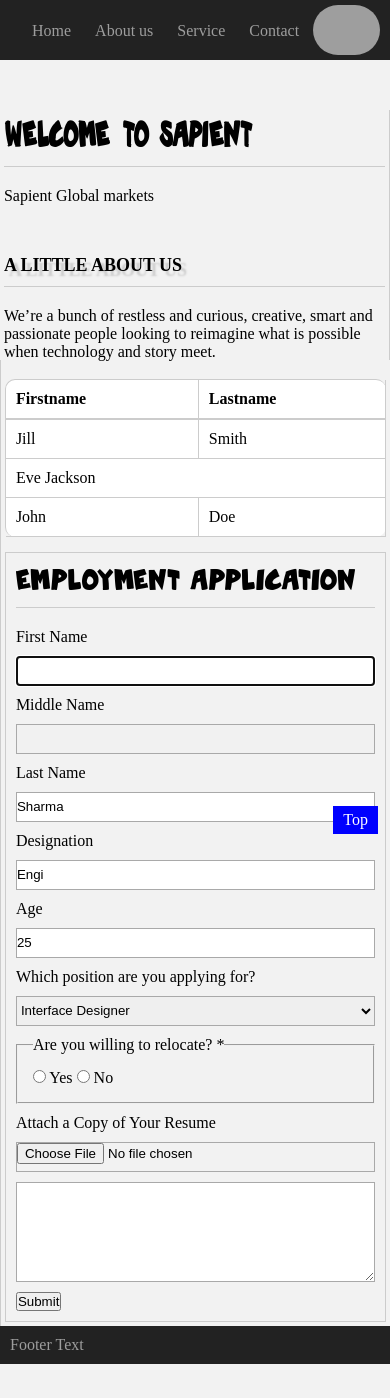
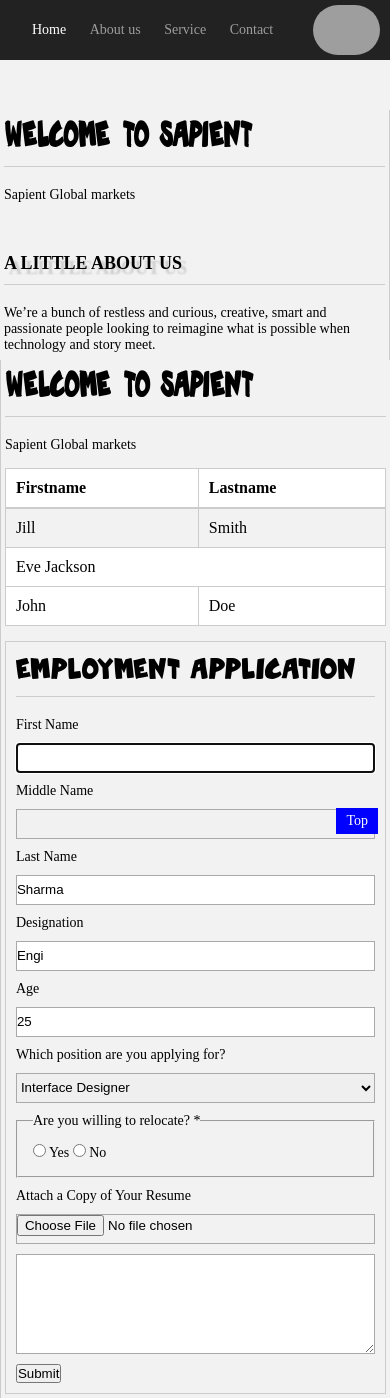
Before and after one commit to ravindermahajan890/GMI-Interactive, a website: page index.html in a window 390 px wide. Shown: the top 1398 px of the page. Before the commit the page ends 1364 px from the top, so only its background shows below. Drawn offline with Linux system fonts and the light colour scheme; grey boxes are pictures that could not be loaded.

Commit message:
Bem+SCSS

```diff
--- /dev/null
+++ b/Gruntfile.js
@@ -0,0 +1,21 @@
+module.exports = function(grunt) {
+	grunt.initConfig({
+		pkg: grunt.file.readJSON('package.json'),
+		sass: {
+			dist: {
+				files: {
+					'styles/app.css' : 'scss/app.scss'
+				}
+			}
+		},
+		watch: {
+			css: {
+				files: '**/*.scss',
+				tasks: ['sass']
+			}
+		}
+	});
+	grunt.loadNpmTasks('grunt-contrib-sass');
+	grunt.loadNpmTasks('grunt-contrib-watch');
+	grunt.registerTask('default',['sass','watch']);
+}
--- a/index.html
+++ b/index.html
@@ -4,101 +4,96 @@
 <head>
 	<title>Sapient GMI</title>
 	<meta name="viewport" content="width=device-width, initial-scale=1.0">
-	<link rel="stylesheet" type="text/css" href="styles/appStyle.css">
+	<link rel="stylesheet" type="text/css" href="styles/app.css">
 </head>
 
 <body>
 
-<header style="background-color: #222222;" id="topBar">
-	<img src="https://res.cloudinary.com/crunchbase-production/image/upload/v1455818025/merbw9euj2b1gojnn2h5.jpg" alt="" height="50" class="profile" />
-	<nav>
+<header style="background-color: #222222;" id="topBar" class="header">
+	<img src="https://res.cloudinary.com/crunchbase-production/image/upload/v1455818025/merbw9euj2b1gojnn2h5.jpg" alt="" height="50" class="header__profile" />
+	<nav class="navigation">
 		<ul>
-			<li><a href="#">Home</a></li>
-			<li><a href="#">About us</a></li>
-			<li><a href="#">Service</a></li>
-			<li><a href="#">Contact</a></li>
+			<li class="navigation__list"><a href="#" class="navigation__link navigation__link--active">Home</a></li>
+			<li class="navigation__list"><a href="#" class="navigation__link">About us</a></li>
+			<li class="navigation__list"><a href="#" class="navigation__link">Service</a></li>
+			<li class="navigation__list"><a href="#" class="navigation__link">Contact</a></li>
 		</ul>
 	</nav>
 </header>
 
-<section id="container">
+<section class="container">
 
-	<aside id="sideBar">
+	<aside class="sideBar">
 
-		<article>
+		<article class="article">
 			<header>
-				<h1>Welcome to sapient</h1>
+				<h1 class="h1">Welcome to sapient</h1>
 				<p>Sapient Global markets</p>
 			</header>
 		</article>
 
-		<h4>A LITTLE ABOUT US</h4>
+		<h4 class="h4">A LITTLE ABOUT US</h4>
 		<p>We’re a bunch of restless and curious, creative, smart and passionate people looking to reimagine what is possible when
 			technology and story meet.</p>
 
 		<br/>
-		<img src="http://assets.sapientnitro.com/content/dam/sapientnitro/culture/globaloffices/north-america/portland/sliced_perspective_overviewImag.jpg/_jcr_content/renditions/desktop.jpg"
-			alt="image">
+		<img src="http://assets.sapientnitro.com/content/dam/sapientnitro/culture/globaloffices/north-america/portland/sliced_perspective_overviewImag.jpg/_jcr_content/renditions/desktop.jpg" alt="image" class="img">
 
 	</aside>
 
-	<section id="contentCntr">
-
-
+	<section class="contentCntr">
 
 		<article>
 			<header>
-				<h1>Welcome to sapient</h1>
+				<h1 class="h1">Welcome to sapient</h1>
 				<p>Sapient Global markets</p>
 			</header>
 		</article>
 
 		<section class="tableWrapper">
-			<table cellspacing="0" cellpadding="50">
+			<table cellspacing="0" cellpadding="50" class="table">
 				<tr>
-					<th class="tableCell tableHeader">Firstname</th>
-					<th class="tableCell tableHeader">Lastname</th>
+					<th class="table__tableHeader">Firstname</th>
+					<th class="table__tableHeader">Lastname</th>
 				</tr>
 				<tr>
-					<td class="tableCell">Jill</td>
-					<td class="tableCell">Smith</td>
+					<td class="table__tableCell table__tableCell--active">Jill</td>
+					<td class="table__tableCell table__tableCell--active">Smith</td>
 				</tr>
 				<tr>
-					<td colspan="2" class="tableCell">Eve Jackson</td>
+					<td colspan="2" class="table__tableCell">Eve Jackson</td>
 				</tr>
 				<tr>
-					<td class="tableCell">John</td>
-					<td class="tableCell">Doe</td>
+					<td class="table__tableCell">John</td>
+					<td class="table__tableCell">Doe</td>
 				</tr>
 			</table>
 		</section>
 
 		<section>
-			<form action="form.php">
+			<form action="form.php" class="form">
 				<header>
-					<h2>Employment Application</h2>
+					<h2 class="h2">Employment Application</h2>
 				</header>
 
-				<label>First Name</label>
-				<input type="text" required autofocus/>
+				<label class="label">First Name</label>
+				<input class="input" type="text" required autofocus/>
 
-				<label>Middle Name</label>
-				<input type="text" disabled/>
+				<label class="label">Middle Name</label>
+				<input class="input" type="text" disabled/>
 
-				<label>Last Name</label>
-				<input type="text" value="Sharma" readonly/>
+				<label class="label">Last Name</label>
+				<input class="input" type="text" value="Sharma" readonly/>
 
-				<label>Designation</label>
-				<input type="text" value="Engi" max="4" />
+				<label class="label">Designation</label>
+				<input class="input" type="text" value="Engi" max="4" />
 
-				<label>Age</label>
-				<input type="number" value="25" min="20" max="50" step="5" />
+				<label class="label">Age</label>
+				<input class="input" type="number" value="25" min="20" max="50" step="5" />
 
-				<label>
-						Which position are you applying for?
-					</label>
+				<label class="label">Which position are you applying for?</label>
 
-				<select>
+				<select class="select">
 						<option value="Interface Designer">
 							Interface Designer
 						</option>
@@ -113,21 +108,22 @@
 						</option>
 					</select>
 
-				<fieldset>
-					<legend>
+				<fieldset class="fieldset">
+					<legend class="legend">
 						Are you willing to relocate?
 						<span class="req">*</span>
 					</legend>
 					<input type="radio" class="field radio" value="Yes">
-					<label>Yes</label>
+					<label class="label">Yes</label>
 					<input type="radio" class="field radio" value="No">
-					<label>No</label>
+					<label class="label">No</label>
 				</fieldset>
 
-				<label>Attach a Copy of Your Resume</label>
-				<input type="file">
+				<label class="label">Attach a Copy of Your Resume</label>
 
-				<textarea></textarea>
+				<input class="input" type="file">
+
+				<textarea class="textarea"></textarea>
 
 				<button>Submit</button>
 			</form>
@@ -136,9 +132,9 @@
 	</section>
 </section>
 
-<div class="help"><a href="#topBar">Top</a></div>
+<div class="help"><a href="#topBar" class="help__link">Top</a></div>
 
-<footer>
+<footer class="footer">
 	<p>Footer Text</p>
 </footer>
 </body>
--- /dev/null
+++ b/scss/app.scss
@@ -0,0 +1,191 @@
+@import 'variable.scss';
+@import 'font.scss';
+
+* {
+    box-sizing: border-box;
+    margin: 0px;
+    padding: 0px;
+}
+
+body {
+    background-color: $body-background;
+    font-size: $base-font-size;
+    .header {
+        .navigation {
+            padding: 22px;
+            margin-bottom: 50px;
+            height: 60px;
+            &__list {
+                display: inline;
+                padding: 0px 10px;
+            }
+            &__link {
+                color: $link-color;
+                text-decoration: none;
+                &--active {
+                    color: $link-active-color;
+                }
+            }
+        }
+        &__profile {
+            float: right;
+            border-radius: 25px;
+            margin: 5px 10px 0px 0px
+        }
+    }
+    .help {
+        position: fixed;
+        right: 12px;
+        background: blue;
+        padding: 5px 10px;
+        bottom: 10px;
+        &__link {
+            color: #fff;
+            text-decoration: none;
+        }
+    }
+    .container {
+        overflow: hidden;
+
+        & > section {
+            border-left: 1px solid #ccc;
+        }
+        .sideBar {
+            width: 20%;
+            float: left;
+            padding: 1%;
+            max-height: 200px;
+            height: 100%;
+            border-right: 1px solid #ccc;
+            .img {
+                width: 100%;
+            }
+            .article {
+                display: none;
+            }
+        }
+        .contentCntr {
+            width: 80%;
+            float: right;
+            padding: 1%;
+            padding-left: 2%;
+        }
+        .tableWrapper {
+            padding: 15px 0px;
+
+            .table {
+                border-top: 1px solid #ccc;
+                border-left: 1px solid #ccc;
+                width: 100%;
+                background: #fff;
+
+                &__tableHeader {
+                    padding: 10px;
+                    border-right: 1px solid #ccc;
+                    border-bottom: 2px solid #ccc;
+                    text-align: left;
+                }
+                &__tableCell {
+                    padding: 10px;
+                    border-right: 1px solid #ccc;
+                    border-bottom: 1px solid #ccc;
+                    &--active {
+                        background: $body-background;
+                    }
+                }
+            }
+        }
+        .form {
+            border: 1px solid #ccc;
+            padding: 10px;
+            .fieldset {
+                padding: 15px;
+                margin-bottom: 10px;
+                .legend {
+                    background: #f2f2f2;
+                }
+            }
+            > .label {
+                display: block;
+                padding-bottom: 10px;
+            }
+            > .input,
+            .select,
+            .textarea {
+                margin-bottom: 10px;
+                border: 1px solid #a9a9a9;
+            }
+            > .textarea {
+                width: 300px;
+                height: 100px;
+                display: block;
+            }
+        }
+        .h1, .h2, .h3, .h4 {
+            border-bottom: 1px solid #ccc;
+            padding-bottom: 10px;
+            margin-bottom: 20px;
+        }
+        .h1 {
+            font-size: 36px;
+            font-family: sapientFont;
+        }
+        .h2 {
+            font-size: 30px;
+            font-family: sapientFontBold;
+        }
+        .h3 {
+            font-size: 24px;
+        }
+        .h4 {
+            font-size: 18px;
+            text-shadow: 5px 5px 2px #ccc;
+            //text-shadow: 5px 5px 2px #ccc, 0 0 5px #0000FF;
+        }
+    }
+}
+
+.footer {
+    background-color: #222222;
+    color: $link-color;
+    padding: 10px;
+}
+
+
+@media only screen and (max-width: 768px) {
+    body {
+        .container {
+            .sideBar {
+                width: 100%;
+                float: none;
+                height: auto;
+                min-height: 250px;
+                .img {
+                    display: none;
+                }
+                .article {
+                    display: block;
+                    margin-bottom: 50px;
+                }
+            }
+            .contentCntr {
+                width: 100%;
+                float: none;
+                padding: 1%;
+
+                .article {
+                    display: none;
+                }
+                .form > .input,
+                .form .select,
+                .form .textarea {
+                    width: 100%;
+                }
+                .form > .input,
+                .form .select {
+                    height: 30px;
+                }
+            }
+        }
+    }
+}
--- /dev/null
+++ b/scss/font.scss
@@ -0,0 +1,8 @@
+@font-face {
+    font-family: 'sapientFont';
+    src: url('../fonts/PG_Roof Runners_active.ttf') format('truetype');
+}
+@font-face {
+    font-family: 'sapientFontBold';
+    src: url('../fonts/PG_Roof Runners_active_b.ttf') format('truetype');
+}
--- /dev/null
+++ b/scss/variable.scss
@@ -0,0 +1,6 @@
+
+$body-background: #f2f2f2;
+$global-color: #000;
+$link-color: #9d9d9d;
+$link-active-color: #ffffff;
+$base-font-size: 14px;
```
Also changed, not shown: package.json (added, +24 -0 lines), styles/app.css (added), 2 other files.
